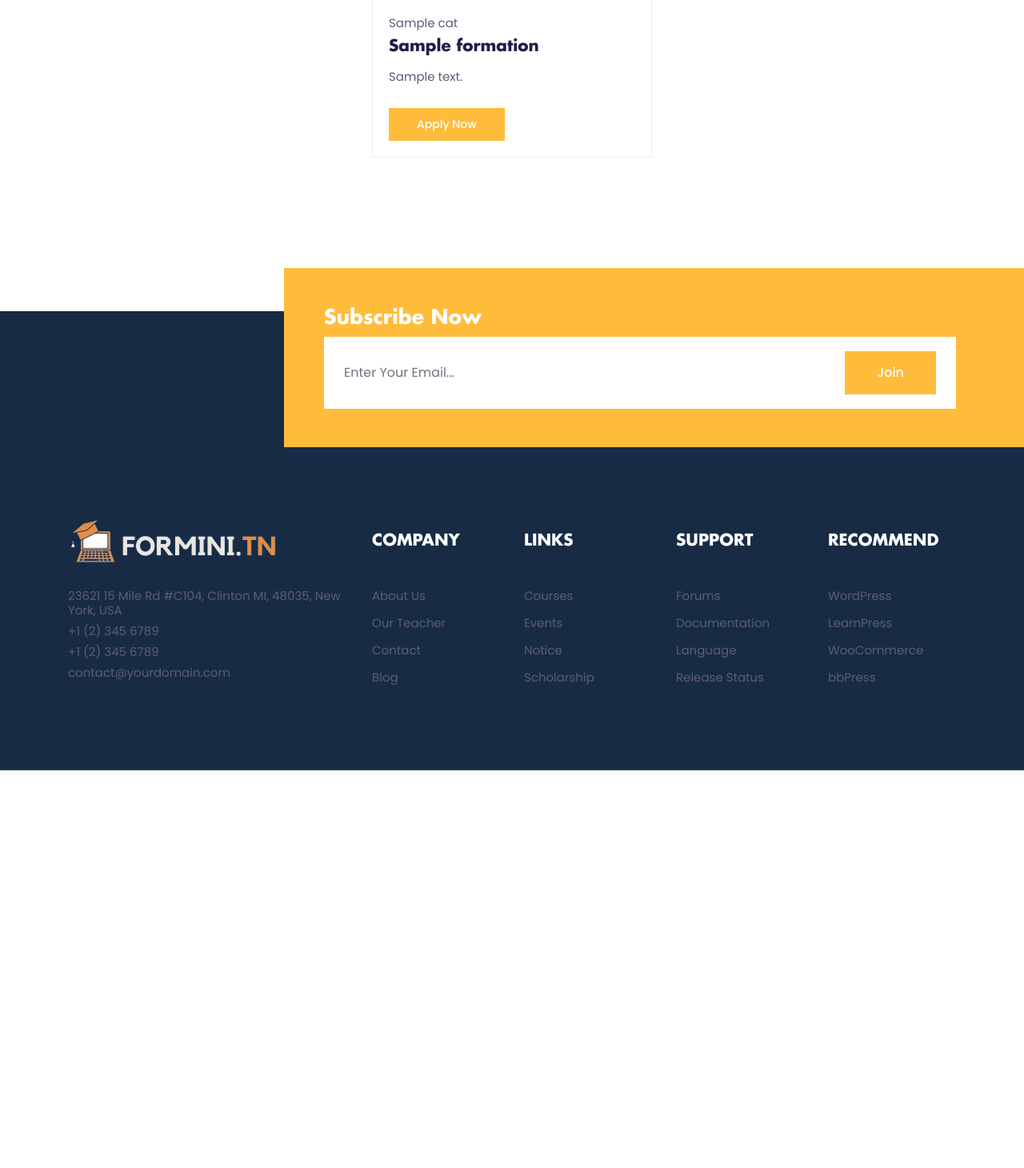
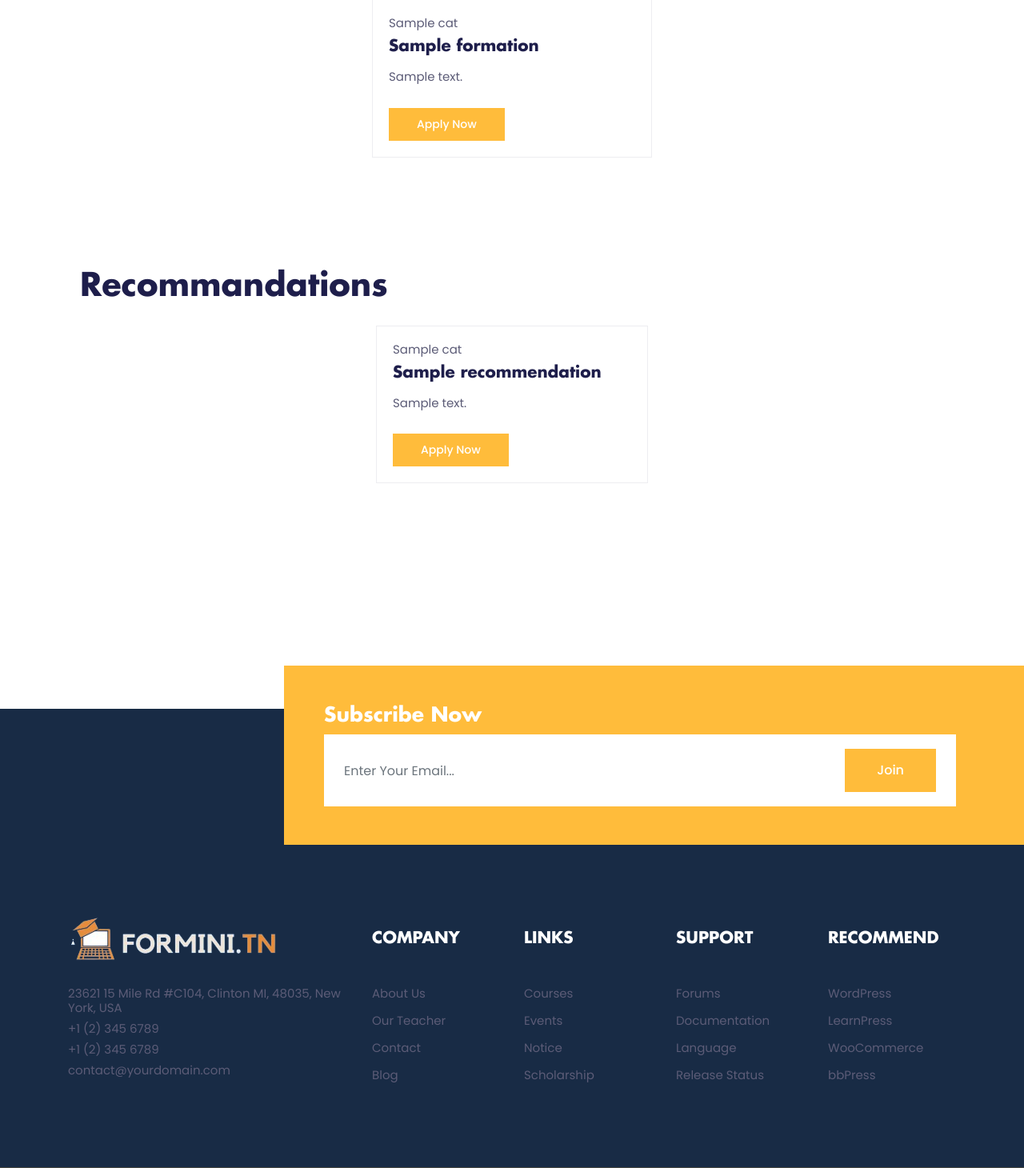
Before and after one commit to issam-guichana/Ws_only_pidev_WEB_3A13_23-24, a Symfony app: template templates/formation/courses.html.twig in a window 1280 px wide. Shown: the part 990-2450 px from the top of the page at 80% size. Before the commit the page ends 1953 px from the top, so only its background shows below. Run offline with Twig, Linux system fonts and the light colour scheme; the template is opened without the code that fills it: most values are stand-ins (such as "Sample title", 1, 10 or a date in 2020); some libraries are stand-ins or nearby versions.

Commit message:
systeme de rec

```diff
--- a/templates/formation/courses.html.twig
+++ b/templates/formation/courses.html.twig
@@ -1,38 +1,37 @@
 {% extends 'base.html.twig' %}
 
-{% block title %}Formini.tn
-{% endblock %}
+{% block title %}Formini.tn{% endblock %}
 
 {% block body %}
 <section class="section">
     <div class="container">
-        <!-- course list -->
+        <!-- Course list -->
         <div class="row justify-content-center">
             {% for formation in formations %}
-                <!-- course item -->
+                <!-- Course item -->
                 <div class="col-lg-4 col-sm-6 mb-5">
                     <div class="card p-0 border-primary rounded-0 hover-shadow">
                         <div class="card-body">
                             <ul class="list-inline mb-2">
                                 <li class="list-inline-item">
-                                    <a class="text-color" href="#">{{ formation.getCat() }}</a>
+                                    <a class="text-color" href="#">{{ formation.cat }}</a>
                                 </li>
                             </ul>
-                            <h4 class="card-title">{{ formation.getNomForm() }}</h4>
-                            <p class="card-text mb-4">{{ formation.getDescription() }}</p>
-                            <a href="#" class="btn btn-primary btn-sm" onclick="event.preventDefault(); document.getElementById('inscription-form-{{ formation.getIdForm() }}').submit();">Apply now</a>
+                            <h4 class="card-title">{{ formation.nomForm }}</h4>
+                            <p class="card-text mb-4">{{ formation.description }}</p>
+                            <a href="#" class="btn btn-primary btn-sm" onclick="event.preventDefault(); document.getElementById('inscription-form-{{ formation.idForm }}').submit();">Apply now</a>
 
-                            <form id="inscription-form-{{ formation.getIdForm() }}" action="{{ path('app_user_form_room_inscription', {'idForm': formation.getIdForm()}) }}" method="post" style="display: none;">
-                                <input type="hidden" name="idForm" value="{{ formation.getIdForm() }}">
+                            <form id="inscription-form-{{ formation.idForm }}" action="{{ path('app_user_form_room_inscription', {'idForm': formation.idForm}) }}" method="post" style="display: none;">
+                                <input type="hidden" name="idForm" value="{{ formation.idForm }}">
                                 {{ csrf_token('app_user_form_room_inscription') }}
                             </form>
                         </div>
                     </div>
                 </div>
-                <!-- /course item -->
+                <!-- /Course item -->
             {% endfor %}
         </div>
-        <!-- /course list -->
+        <!-- /Course list -->
 
         <!-- Pagination -->
         <div class="row justify-content-center">
@@ -42,10 +41,41 @@
         </div>
         <!-- /Pagination -->
 
+        <!-- Recommendations -->
+        {% if recommendations is not empty %}
+        <section class="section">
+            <div class="container">
+                <h2 class="section-title mb-4">Recommandations</h2>
+                <div class="row justify-content-center">
+                    {% for recommendation in recommendations %}
+                        <!-- Recommendation item -->
+                        <div class="col-lg-4 col-sm-6 mb-5">
+                            <div class="card p-0 border-primary rounded-0 hover-shadow">
+                                <div class="card-body">
+                                    <ul class="list-inline mb-2">
+                                        <li class="list-inline-item">
+                                            <a class="text-color" href="#">{{ recommendation.cat }}</a>
+                                        </li>
+                                    </ul>
+                                    <h4 class="card-title">{{ recommendation.nomForm }}</h4>
+                                    <p class="card-text mb-4">{{ recommendation.description }}</p>
+                                    <a href="#" class="btn btn-primary btn-sm" onclick="event.preventDefault(); document.getElementById('inscription-form-{{ recommendation.idForm }}').submit();">Apply now</a>
+
+                                    <form id="inscription-form-{{ recommendation.idForm }}" action="{{ path('app_user_form_room_inscription', {'idForm': recommendation.idForm}) }}" method="post" style="display: none;">
+                                        <input type="hidden" name="idForm" value="{{ recommendation.idForm }}">
+                                        {{ csrf_token('app_user_form_room_inscription') }}
+                                    </form>
+                                </div>
+                            </div>
+                        </div>
+                        <!-- /Recommendation item -->
+                    {% endfor %}
+                </div>
+            </div>
+        </section>
+        {% endif %}
+        <!-- /Recommendations -->
+
     </div>
 </section>
-
-		</section>
-		<!-- /courses -->
-
-		{% endblock %}
+{% endblock %}
```
Also changed, not shown: src/Controller/FormationController.php (+31 -2 lines).
